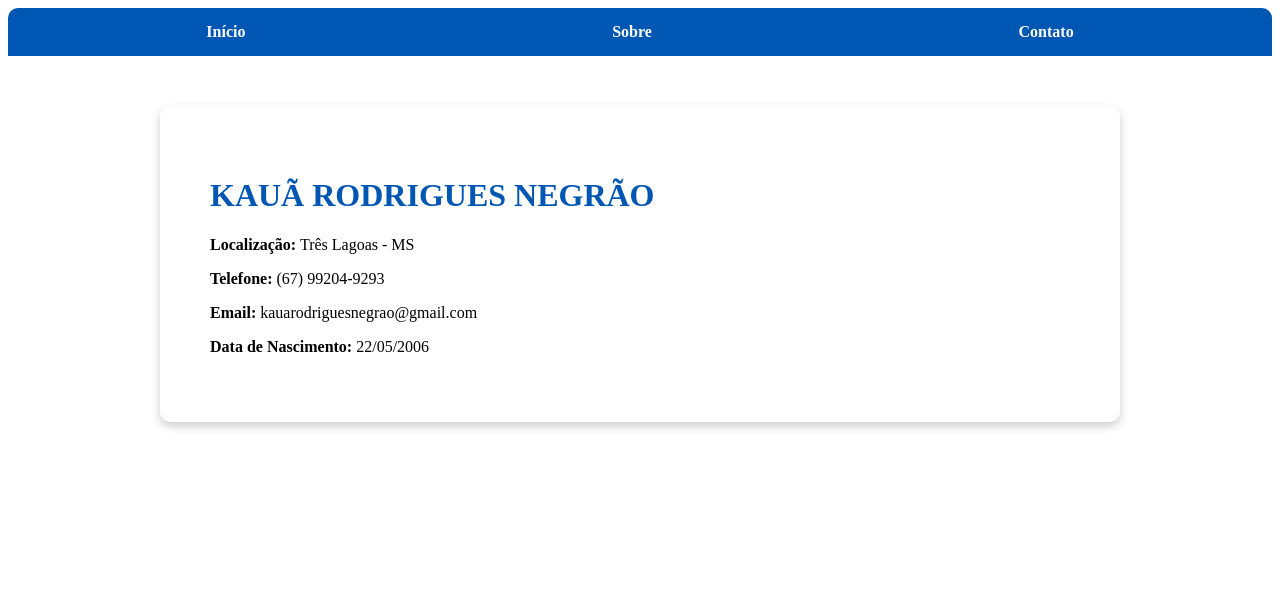
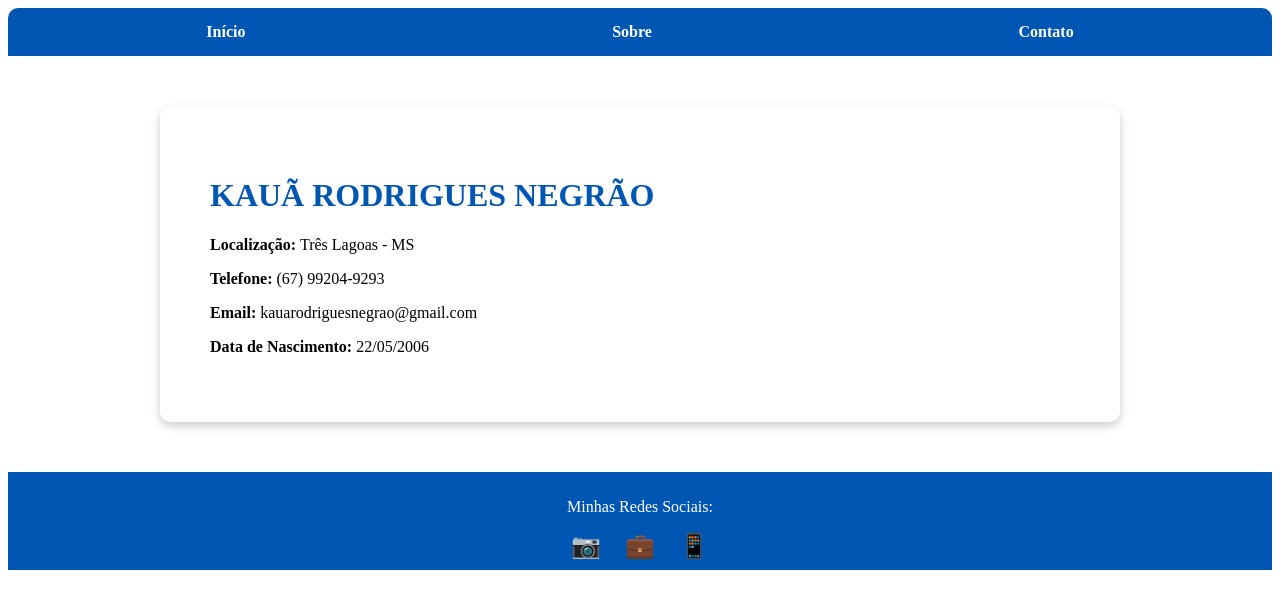
Before and after one commit to kauanegrao/kauanegrao.github.io, a SvelteKit app: page / in a window 1280 px wide. Shown: the top 608 px of the page. Built offline with nearby package versions, Linux system fonts and the light colour scheme.

Commit message:
GFDGFDGD

```diff
--- a/src/routes/+page.svelte
+++ b/src/routes/+page.svelte
@@ -1,4 +1,3 @@
-
 <script>
   import { onMount } from 'svelte';
   let currentPage = 'home';
@@ -44,6 +43,22 @@
   h1 {
     color: #0056b3;
   }
+  footer {
+    background: #0056b3;
+    color: white;
+    text-align: center;
+    padding: 10px;
+    margin-top: 20px;
+  }
+  .social-icons {
+    margin-top: 10px;
+  }
+  .social-icons a {
+    margin: 0 10px;
+    color: white;
+    font-size: 24px;
+    text-decoration: none;
+  }
 </style>
 
 <nav>
@@ -77,3 +92,12 @@
     </div>
   {/if}
 </div>
+
+<footer>
+  <p>Minhas Redes Sociais:</p>
+  <div class="social-icons">
+    <a href="https://www.instagram.com/seu_perfil" target="_blank">📷</a>
+    <a href="https://www.linkedin.com/in/seu_perfil" target="_blank">💼</a>
+    <a href="https://wa.me/seu_numero" target="_blank">📱</a>
+  </div>
+</footer>
```
Lines whose indentation alone changed are shown as unchanged.
